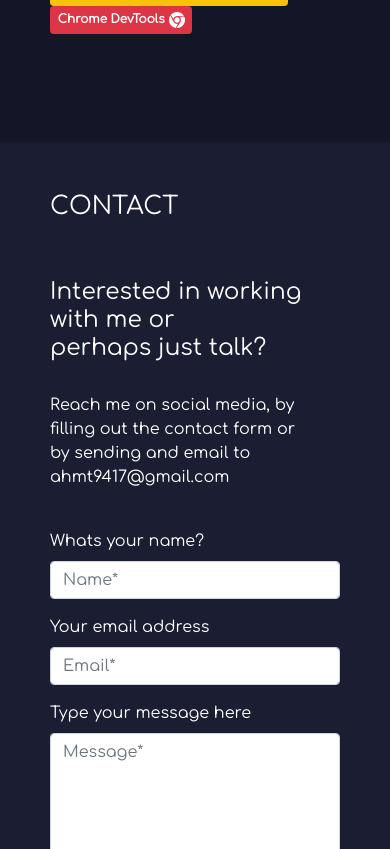
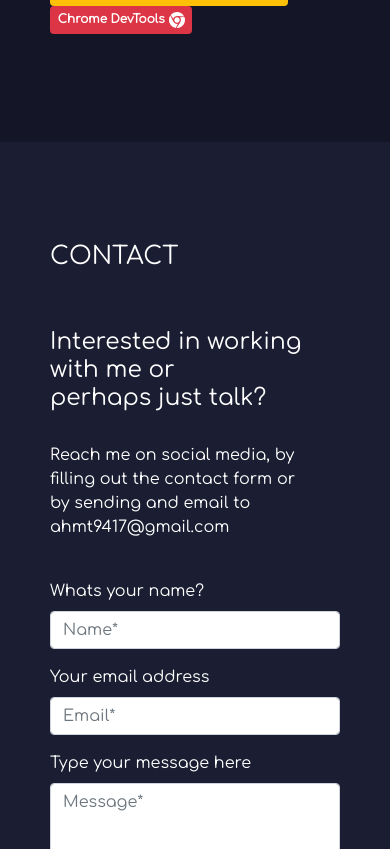
Before and after one commit to ahmetbozaci/portfolio, a React (Create React App) app: page / in a window 390 px wide. Shown: the part 3235-4084 px from the top of the page. Built offline with nearby package versions, Linux system fonts and the light colour scheme.

Commit message:
Update contact section padding

```diff
--- a/src/components/Contact/Contact.css
+++ b/src/components/Contact/Contact.css
@@ -9,7 +9,7 @@
     width: 100%;
   }
   .contact {
-    padding: 50px;
+    padding: 100px 50px;
 
   }
 }
```
